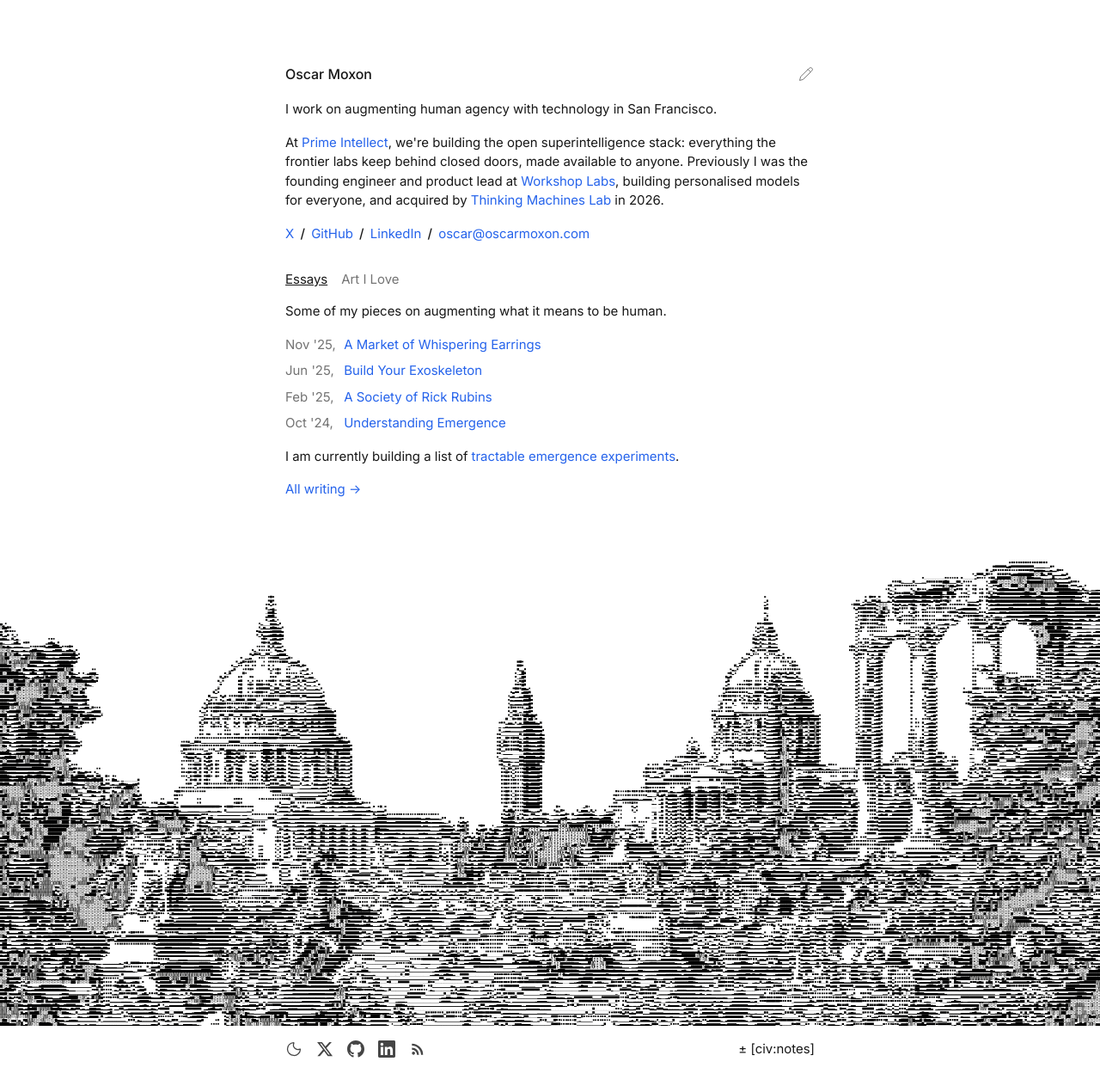
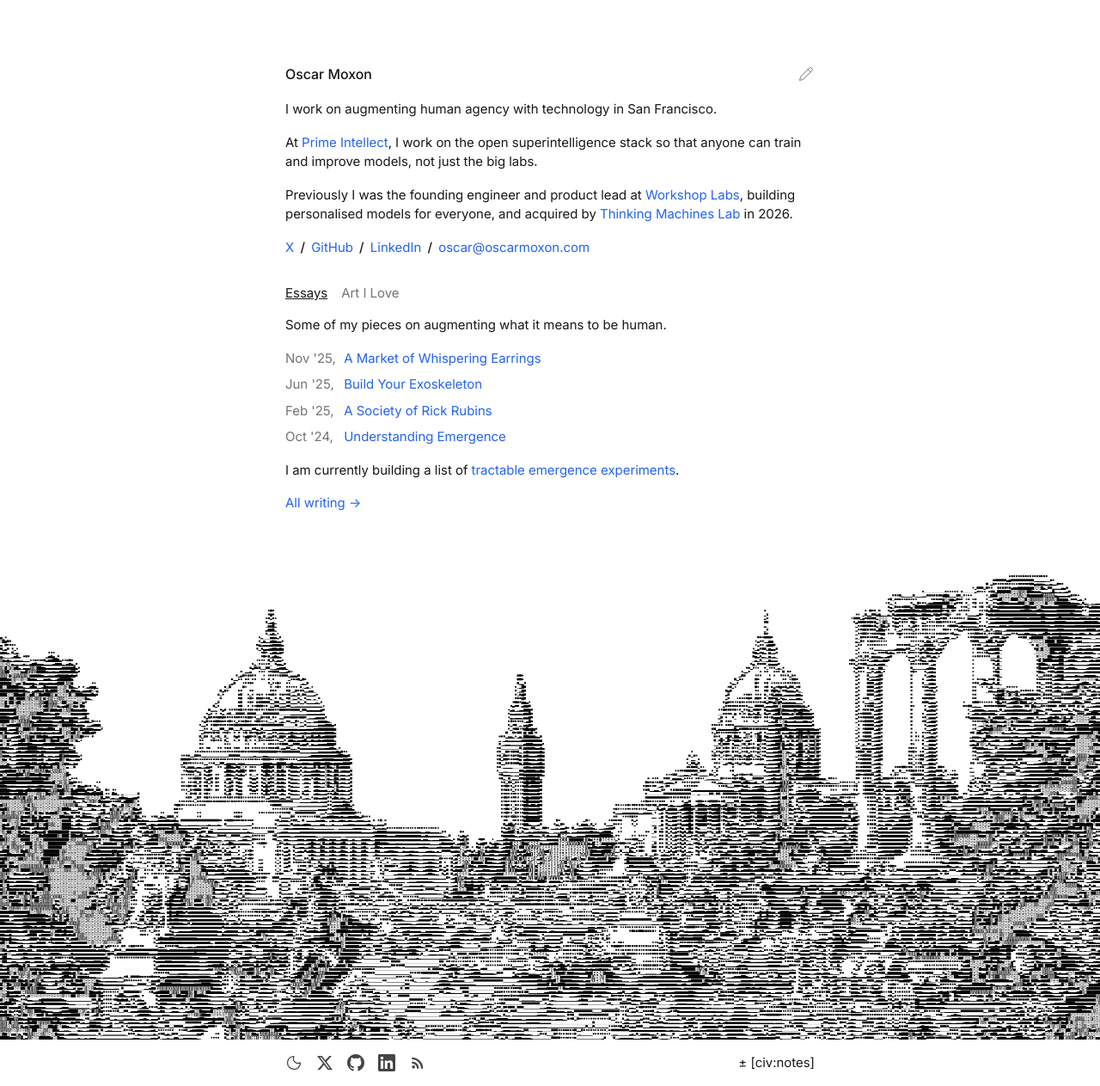
Before and after one commit to mrmoxon/mrmoxon.github.io, a Jekyll site: the page built from index.markdown, in a window 1280 px wide. Shown: the whole page at 86% size. Built offline with Jekyll 4.4.1, drawn with Linux system fonts in a browser that asks for light colours.

Commit message:
Rewrite Prime Intellect intro and split Workshop Labs paragraph

```diff
--- a/index.markdown
+++ b/index.markdown
@@ -5,7 +5,8 @@
 <div class="central-column">
 
   <p class="intro">I work on augmenting human agency with technology in San Francisco.</p>
-  <p class="intro">At <a href="https://www.primeintellect.ai/" class="custom-link">Prime Intellect</a>, we're building the open superintelligence stack: everything the frontier labs keep behind closed doors, made available to anyone. Previously I was the founding engineer and product lead at <a href="https://workshoplabs.ai/" class="custom-link">Workshop Labs</a>, building personalised models for everyone, and acquired by <a href="https://thinkingmachines.ai/" class="custom-link">Thinking Machines Lab</a> in 2026.</p>
+  <p class="intro">At <a href="https://www.primeintellect.ai/" class="custom-link">Prime Intellect</a>, I work on the open superintelligence stack so that anyone can train and improve models, not just the big labs.</p>
+  <p class="intro">Previously I was the founding engineer and product lead at <a href="https://workshoplabs.ai/" class="custom-link">Workshop Labs</a>, building personalised models for everyone, and acquired by <a href="https://thinkingmachines.ai/" class="custom-link">Thinking Machines Lab</a> in 2026.</p>
 
   {% include contact-links.html %}
 
```
